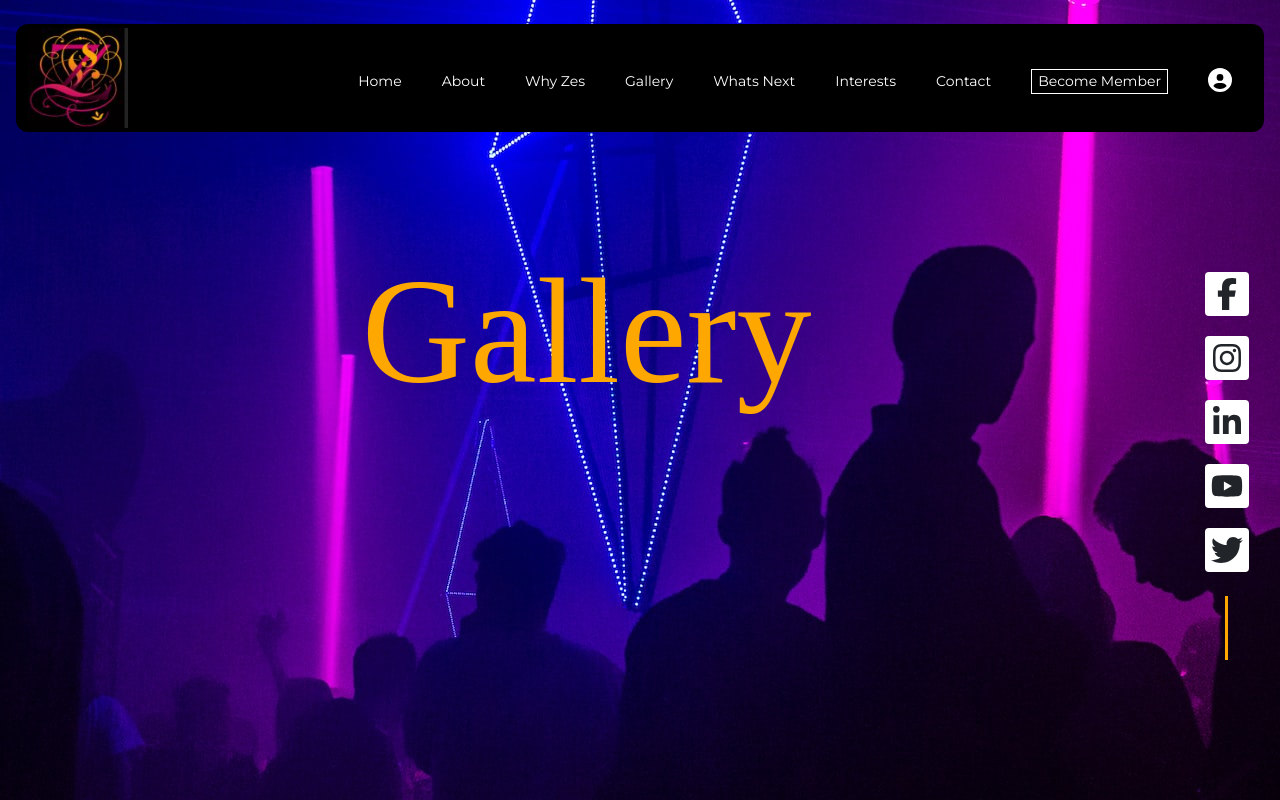
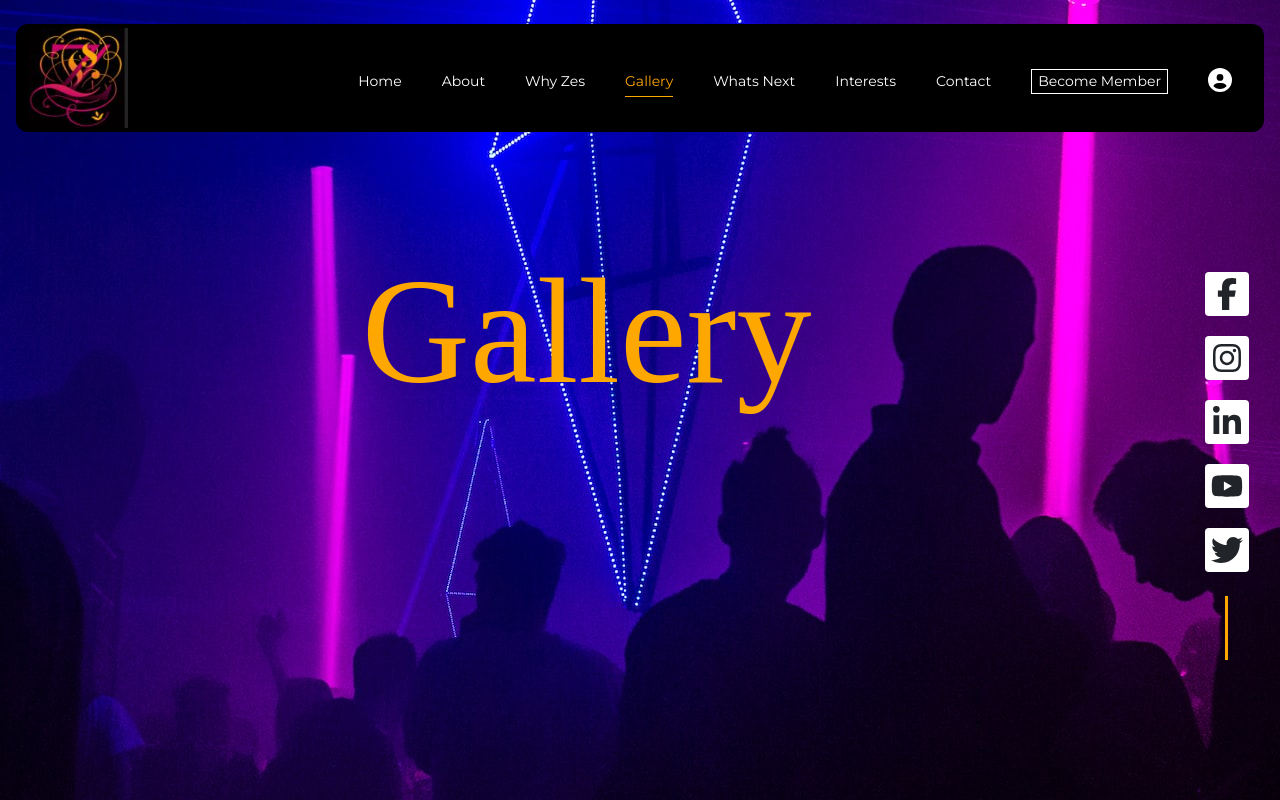
Before and after one commit to Asuddle/res, a Next.js app: page /gallery in a window 1280 px wide. Shown: the top 800 px of the page. Built offline with nearby package versions, Linux system fonts and the light colour scheme; a web font is replaced by a local one.

Commit message:
add active nav

```diff
--- a/components/Navigation.jsx
+++ b/components/Navigation.jsx
@@ -1,10 +1,11 @@
-import React, { useState } from 'react';
+import React, { useEffect, useState } from 'react';
 
 import { FontAwesomeIcon } from '@fortawesome/react-fontawesome';
 import Image from 'next/image';
 import Link from 'next/link';
 import { faCircleUser } from '@fortawesome/free-solid-svg-icons';
 import styles from '../styles/Home.module.scss';
+import { useRouter } from 'next/router';
 
 // <-- import styles to be used
 
@@ -21,6 +22,13 @@ function Example(args) {
 			href: '/contact',
 		},
 	];
+	const [activeNav, setActiveNav] = useState('/');
+	const router = useRouter();
+
+	useEffect(() => {
+		console.log('useEffect fired!', { asPath: router.asPath });
+		setActiveNav(router.asPath);
+	}, [router.asPath]);
 
 	return (
 		<div className={styles.container}>
@@ -46,10 +54,11 @@ function Example(args) {
 					>
 						<ul className='navbar-nav mr-auto' style={{ marginLeft: 'auto' }}>
 							{navArr.map((item) => (
-								<li key={item.name} className='nav-item'>
-									<Link className='nav-link' href={item.href}>
-										{item.name}
-									</Link>
+								<li
+									key={item.name}
+									className={item.href === activeNav ? styles.activeNav : ''}
+								>
+									<Link href={item.href}>{item.name}</Link>
 								</li>
 							))}
 							<li className='nav-item'>
--- a/pages/about.js
+++ b/pages/about.js
@@ -6,7 +6,9 @@ import 'aos/dist/aos.css';
 import React, { useEffect } from 'react';
 
 import AOS from 'aos';
+import CEOMessage from '../components/About/CEOMessage';
 import Footer from '../components/Footer';
+import FounderMessage from '../components/About/FounderMessage';
 import GoogleMap from '../components/Map';
 import Head from 'next/head';
 import Header from '../components/Header';
@@ -29,6 +31,8 @@ function AboutPage() {
 			<Header title='About Us' member='' members='' />
 			<WhoWeAre />
 			<VisionMissionComponent />
+			<CEOMessage />
+			<FounderMessage />
 			<ReadyBanner />
 			<GoogleMap />
 			<Footer />
--- a/styles/Home.module.scss
+++ b/styles/Home.module.scss
@@ -453,6 +453,26 @@
 			font-size: 14px !important;
 		}
 	}
+	.activeNav {
+		a {
+			margin: 0px 12px !important;
+			color: $orange-shade !important;
+			// text-decoration: underline !important;
+			border-bottom: 1px solid $orange-shade !important;
+			padding-bottom: 6px !important;
+			@include nav-link;
+			&:hover {
+				color: $orange-shade !important;
+			}
+			@media screen and (max-width: 1250px) {
+				margin: 0px 6px;
+			}
+			@media screen and (max-width: 1150px) {
+				margin: 0px;
+				font-size: 14px !important;
+			}
+		}
+	}
 	button {
 		color: white;
 	}
```
Also changed, not shown: components/About/CEOMessage.jsx (added, +11 -0 lines), components/About/FounderMessage.jsx (added, +19 -0 lines), components/About/VisionMission.jsx (+7 -1 lines), styles/About.module.scss (+44 -0 lines).
